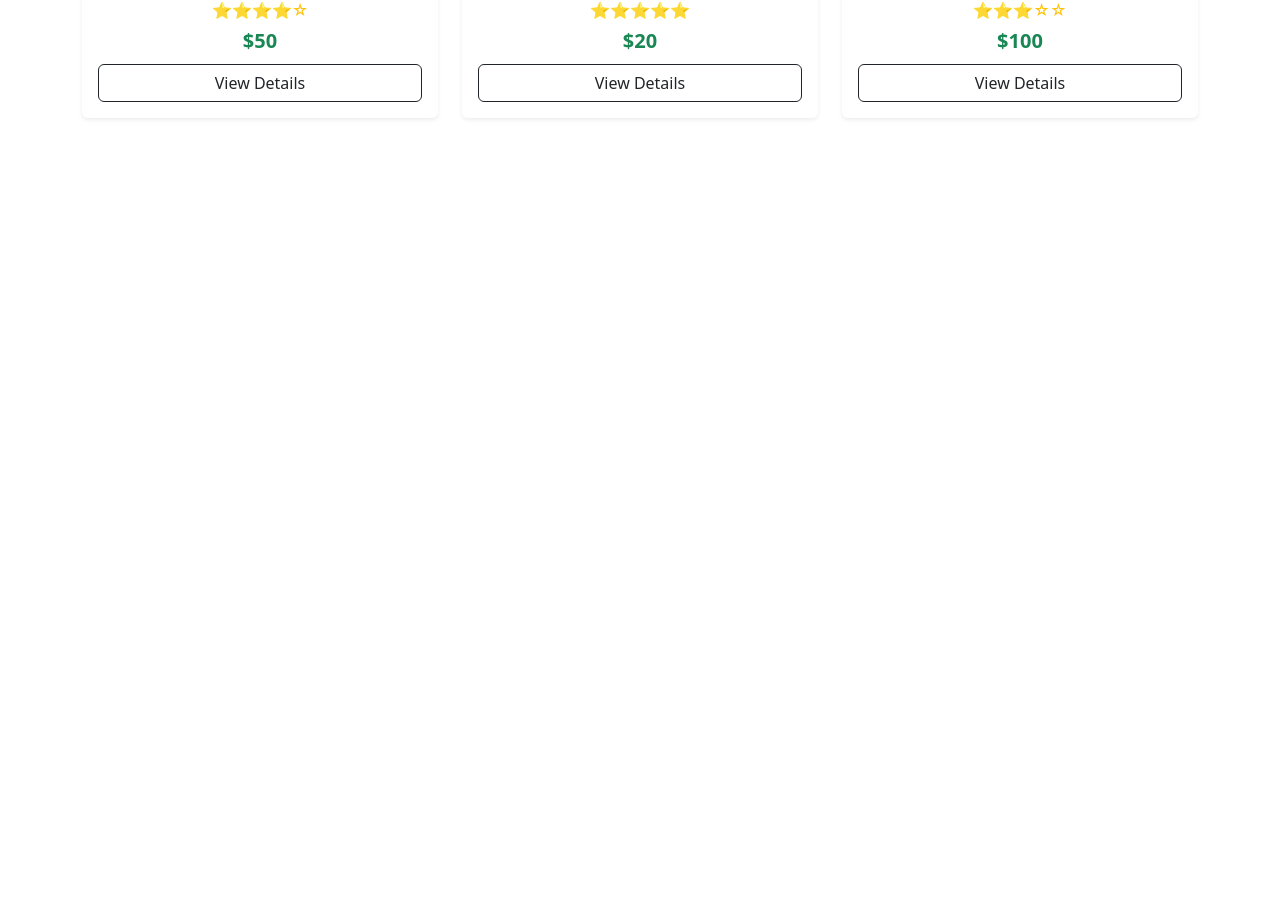
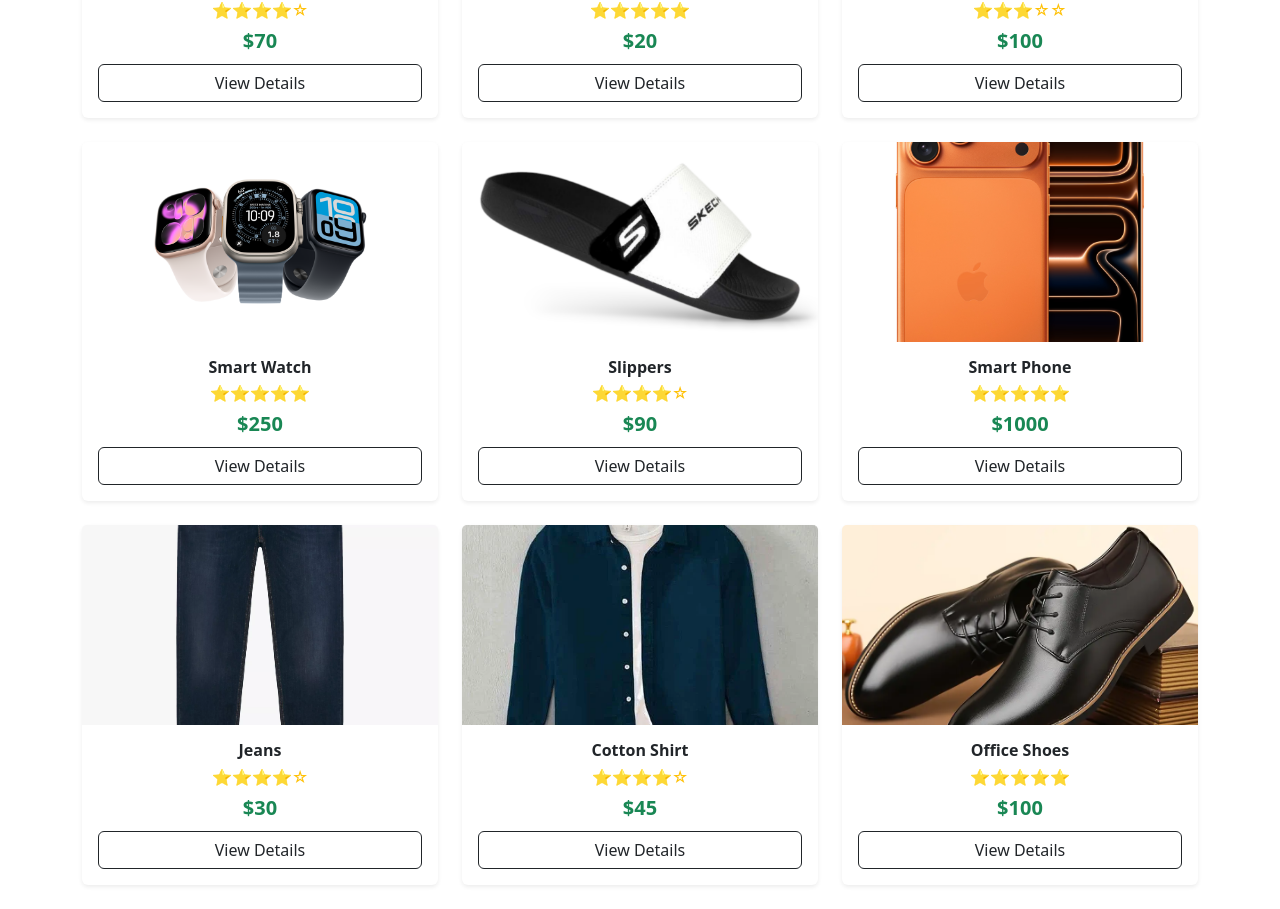
Before and after one commit to rahulrai070/E-CommerceApp, a React (Create React App) app: page /products in a window 1280 px wide. Shown: the part 595-1504 px from the top of the page. Before the commit the page ends 800 px from the top, so only its background shows below. Built offline with nearby package versions, Linux system fonts and the light colour scheme.

Commit message:
Added more items and

```diff
--- a/src/data/products.js
+++ b/src/data/products.js
@@ -1,14 +1,20 @@
 import RunningShoes from "../components/Images/RunningShoes.jpg";
 import Tshirt from "../components/Images/The-Ugly-Duckling-T-Shirt.jpg";
 import Watch from "../components/Images/Watch.jpg";
+import SmartWatch from "../components/Images/SmartWatch.png";
+import Slippers from "../components/Images/sketchers.png";
+import Phone from "../components/Images/phone.png";
+import Jeans from "../components/Images/Jeans.webp";
+import Shirt from "../components/Images/CottonShirt.webp";
+import OfficeShoes from "../components/Images/OfficeShoes.webp";
 
 const products = [
   {
     id: 1,
     name: "Running Shoes",
-    price: 50,
+    price: 70,
     image: RunningShoes,
-    description: "Comfortable running shoes for everyday workouts.",
+    description: "Comfortable and lightweight running shoes perfect for daily workouts and jogging.",
     category: "Shoes",
     rating: 4,
   },
@@ -17,7 +23,7 @@ const products = [
     name: "T-Shirt",
     price: 20,
     image: Tshirt,
-    description: "Stylish cotton t-shirt for casual wear.",
+    description: "Soft cotton t-shirt designed for comfort and casual everyday wear.",
     category: "Clothing",
     rating: 5,
   },
@@ -26,9 +32,63 @@ const products = [
     name: "Watch",
     price: 100,
     image: Watch,
-    description: "Elegant wrist watch with modern design.",
+    description: "Elegant wrist watch with a modern design, suitable for both formal and casual occasions.",
     category: "Accessories",
     rating: 3,
+  },
+  {
+    id: 4,
+    name: "Smart Watch",
+    price: 250,
+    image: SmartWatch,
+    description: "Advanced smartwatch with fitness tracking, notifications, and long battery life.",
+    category: "Electronics",
+    rating: 5,
+  },
+  {
+    id: 5,
+    name: "Slippers",
+    price: 90,
+    image: Slippers,
+    description: "Comfortable indoor slippers with soft cushioning for daily use at home.",
+    category: "Shoes",
+    rating: 4,
+  },
+  {
+    id: 6,
+    name: "Smart Phone",
+    price: 1000,
+    image: Phone,
+    description: "High-performance smartphone with a stunning display, fast processor, and great camera.",
+    category: "Electronics",
+    rating: 5,
+  },
+  {
+    id: 7,
+    name: "Jeans",
+    price: 30,
+    image: Jeans,
+    description: "Durable denim jeans with a stylish fit, perfect for casual and semi-formal wear.",
+    category: "Clothing",
+    rating: 4,
+  },
+  {
+    id: 8,
+    name: "Cotton Shirt",
+    price: 45,
+    image: Shirt,
+    description: "Breathable cotton shirt with a clean design, ideal for office and casual use.",
+    category: "Clothing",
+    rating: 4,
+  },
+  {
+    id: 9,
+    name: "Office Shoes",
+    price: 100,
+    image: OfficeShoes,
+    description: "Formal office shoes with a polished finish, designed for comfort and style.",
+    category: "Shoes",
+    rating: 5,
   },
 ];
 
--- a/src/pages/ProductListingPage.js
+++ b/src/pages/ProductListingPage.js
@@ -7,7 +7,7 @@ function ProductListingPage() {
   const [category, setCategory] = useState("All");
   const [sortOption, setSortOption] = useState("default");
 
-  const categories = ["All", "Shoes", "Clothing", "Accessories"];
+  const categories = ["All", "Shoes", "Clothing", "Accessories", "Electronics"];
 
   const filteredProducts = products.filter((product) => {
     const matchesSearch = product.name
```
